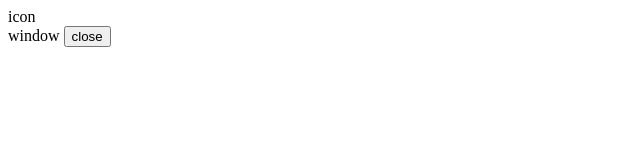
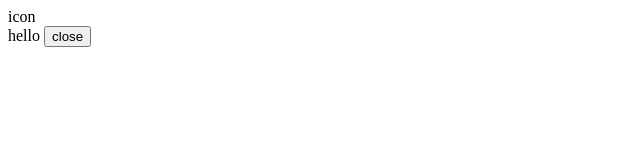
Before and after one commit to dannyway741006/new-shop1688, a plain HTML site: page test.html in a window 1280 px wide. Shown: the full height of the page, 0-640 px from the left. Drawn offline with Linux system fonts and the light colour scheme.

Commit message:
update text

```diff
--- a/test.html
+++ b/test.html
@@ -18,6 +18,6 @@
     </div>
 </div>
 <div class="window">
- window
+    hello
     <button>close</button>
 </div>
```
Lines whose indentation alone changed are shown as unchanged.
